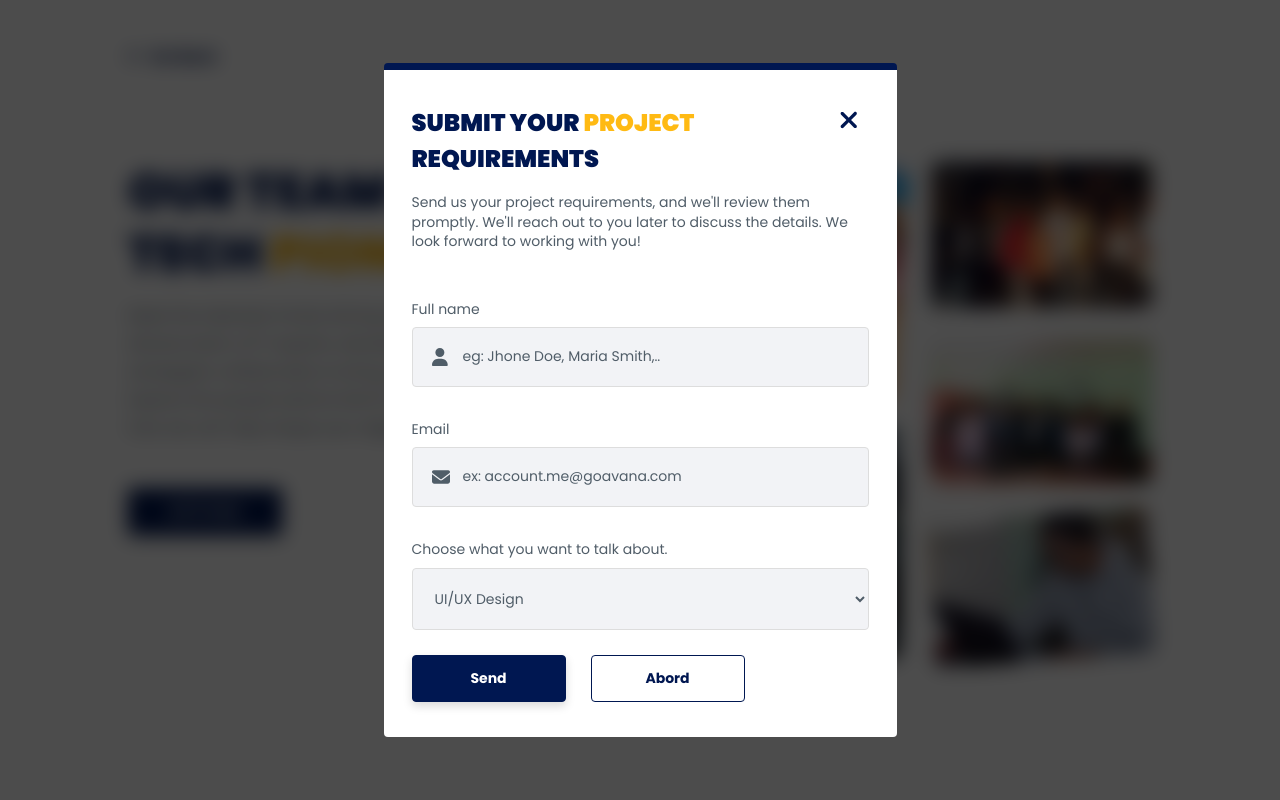
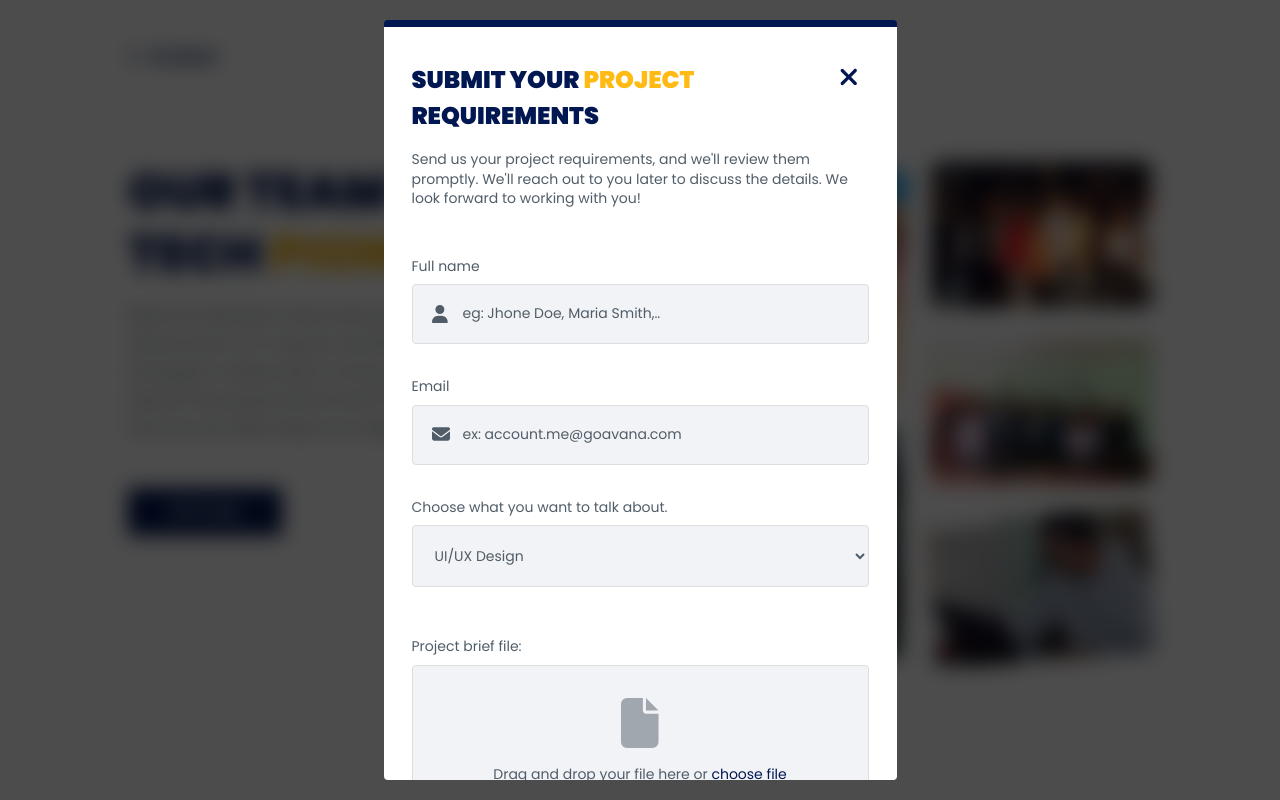
Before and after one commit to maxime-dot/website3, a Next.js app: page /teams in a window 1280 px wide. Both pictures are taken after a click on the button "LET'S TALK". Shown: the top 800 px of the page. Built offline with nearby package versions, Linux system fonts and the light colour scheme.

Commit message:
refactor: add send file

```diff
--- a/src/app/components/modal-lets-talk/ModalLetsTalk.tsx
+++ b/src/app/components/modal-lets-talk/ModalLetsTalk.tsx
@@ -258,85 +258,84 @@ const ModalLetsTalk: React.FC<ModalLetsTalkProps> = ({onClose}) => {
                                             </select>
                                         </div>
 
-                                        {/* request user project brief */}
-                                        {/*<div className="form-item d-flex flex-col send-file">*/}
-                                        {/*  <label htmlFor="email" className="akata-text-medium">*/}
-                                        {/*    Project brief file:*/}
-                                        {/*  </label>*/}
-                                        {/*  <Dropzone*/}
-                                        {/*    onDrop={(uploadedFile) => handleDropFile(uploadedFile)}*/}
-                                        {/*  >*/}
-                                        {/*    {({getRootProps, getInputProps}) => (*/}
-                                        {/*      <section className="drop-zone-section">*/}
-                                        {/*        <div*/}
-                                        {/*          {...getRootProps()}*/}
-                                        {/*          className="input-drop d-flex-center flex-col"*/}
-                                        {/*        >*/}
-                                        {/*          <input {...getInputProps()} />*/}
-                                        {/*          <FontAwesomeIcon*/}
-                                        {/*            icon={faFile}*/}
-                                        {/*            className="drop-file-icon"*/}
-                                        {/*          />*/}
-                                        {/*          <p className="akata-text-medium drop-file-indicator">*/}
-                                        {/*            Drag and drop your file here or{" "}*/}
-                                        {/*            <span className="important-text">*/}
-                                        {/*              choose file*/}
-                                        {/*            </span>*/}
-                                        {/*          </p>*/}
-                                        {/*        </div>*/}
-                                        {/*        <div className="file-type-indicator d-flex-space-between">*/}
-                                        {/*          <p className="akata-text-small">*/}
-                                        {/*            Supported formats: DOCX, PDF, XLS*/}
-                                        {/*          </p>*/}
-                                        {/*          <p className="akata-text-small">*/}
-                                        {/*            Maximum file size: 40MB*/}
-                                        {/*          </p>*/}
-                                        {/*        </div>*/}
-                                        {/*      </section>*/}
-                                        {/*    )}*/}
-                                        {/*  </Dropzone>*/}
-                                        {/*</div>*/}
 
-                                        {/* send file content*/}
-                                        {/*<div className="files  w-100 d-flex flex-col">*/}
-                                        {/*  {droppedFiles.map((file, index) => (*/}
-                                        {/*    <div*/}
-                                        {/*      key={index}*/}
-                                        {/*      className="file w-100 d-flex-space-between"*/}
-                                        {/*    >*/}
-                                        {/*      /!* Add content for each dropped file here *!/*/}
-                                        {/*      <div className="file-info d-flex animate-up">*/}
-                                        {/*        <div className="info-icon d-flex-center">*/}
-                                        {/*          <FontAwesomeIcon*/}
-                                        {/*            icon={faFile}*/}
-                                        {/*            className="inner-icon"*/}
-                                        {/*          />*/}
-                                        {/*        </div>*/}
-                                        {/*        <div className="info-text d-flex flex-col">*/}
-                                        {/*          <span className="info-text-name akata-text-small">*/}
-                                        {/*            {TruncateText(file.name)}*/}
-                                        {/*          </span>*/}
-                                        {/*          <span className="info-text-taille akata-text-small">*/}
-                                        {/*            {(file.size / 1024 / 1024).toFixed(2)} MB*/}
-                                        {/*          </span>*/}
-                                        {/*        </div>*/}
-                                        {/*      </div>*/}
-                                        {/*      <button*/}
-                                        {/*        type="button"*/}
-                                        {/*        className="btn-remove-file d-flex-center"*/}
-                                        {/*        data-index={index}*/}
-                                        {/*        onClick={() => handleRemoveFile(index)}*/}
-                                        {/*      >*/}
-                                        {/*        <FontAwesomeIcon*/}
-                                        {/*          icon={faXmark}*/}
-                                        {/*          className="icon-file"*/}
-                                        {/*        />*/}
-                                        {/*      </button>*/}
-                                        {/*    </div>*/}
-                                        {/*  ))}*/}
-                                        {/*</div>*/}
+                                        <div className="form-item d-flex flex-col send-file">
+                                          <label htmlFor="email" className="akata-text-medium">
+                                            Project brief file:
+                                          </label>
+                                          <Dropzone
+                                            onDrop={(uploadedFile) => handleDropFile(uploadedFile)}
+                                          >
+                                            {({getRootProps, getInputProps}) => (
+                                              <section className="drop-zone-section">
+                                                <div
+                                                  {...getRootProps()}
+                                                  className="input-drop d-flex-center flex-col"
+                                                >
+                                                  <input {...getInputProps()} />
+                                                  <FontAwesomeIcon
+                                                    icon={faFile}
+                                                    className="drop-file-icon"
+                                                  />
+                                                  <p className="akata-text-medium drop-file-indicator">
+                                                    Drag and drop your file here or{" "}
+                                                    <span className="important-text">
+                                                      choose file
+                                                    </span>
+                                                  </p>
+                                                </div>
+                                                <div className="file-type-indicator d-flex-space-between">
+                                                  <p className="akata-text-small">
+                                                    Supported formats: DOCX, PDF, XLS
+                                                  </p>
+                                                  <p className="akata-text-small">
+                                                    Maximum file size: 40MB
+                                                  </p>
+                                                </div>
+                                              </section>
+                                            )}
+                                          </Dropzone>
+                                        </div>
 
-                                        {/* call to action button for modal */}
+
+                                        <div className="files  w-100 d-flex flex-col">
+                                          {droppedFiles.map((file, index) => (
+                                            <div
+                                              key={index}
+                                              className="file w-100 d-flex-space-between"
+                                            >
+                                              {/* Add content for each dropped file here */}
+                                              <div className="file-info d-flex animate-up">
+                                                <div className="info-icon d-flex-center">
+                                                  <FontAwesomeIcon
+                                                    icon={faFile}
+                                                    className="inner-icon"
+                                                  />
+                                                </div>
+                                                <div className="info-text d-flex flex-col">
+                                                  <span className="info-text-name akata-text-small">
+                                                    {TruncateText(file.name)}
+                                                  </span>
+                                                  <span className="info-text-taille akata-text-small">
+                                                    {(file.size / 1024 / 1024).toFixed(2)} MB
+                                                  </span>
+                                                </div>
+                                              </div>
+                                              <button
+                                                type="button"
+                                                className="btn-remove-file d-flex-center"
+                                                data-index={index}
+                                                onClick={() => handleRemoveFile(index)}
+                                              >
+                                                <FontAwesomeIcon
+                                                  icon={faXmark}
+                                                  className="icon-file"
+                                                />
+                                              </button>
+                                            </div>
+                                          ))}
+                                        </div>
+
                                         <AnimatePresence>
                                             {sendError &&
                                                 <motion.div initial={{opacity: 0, x: 30}} animate={{opacity: 1, x: 0}}
```
